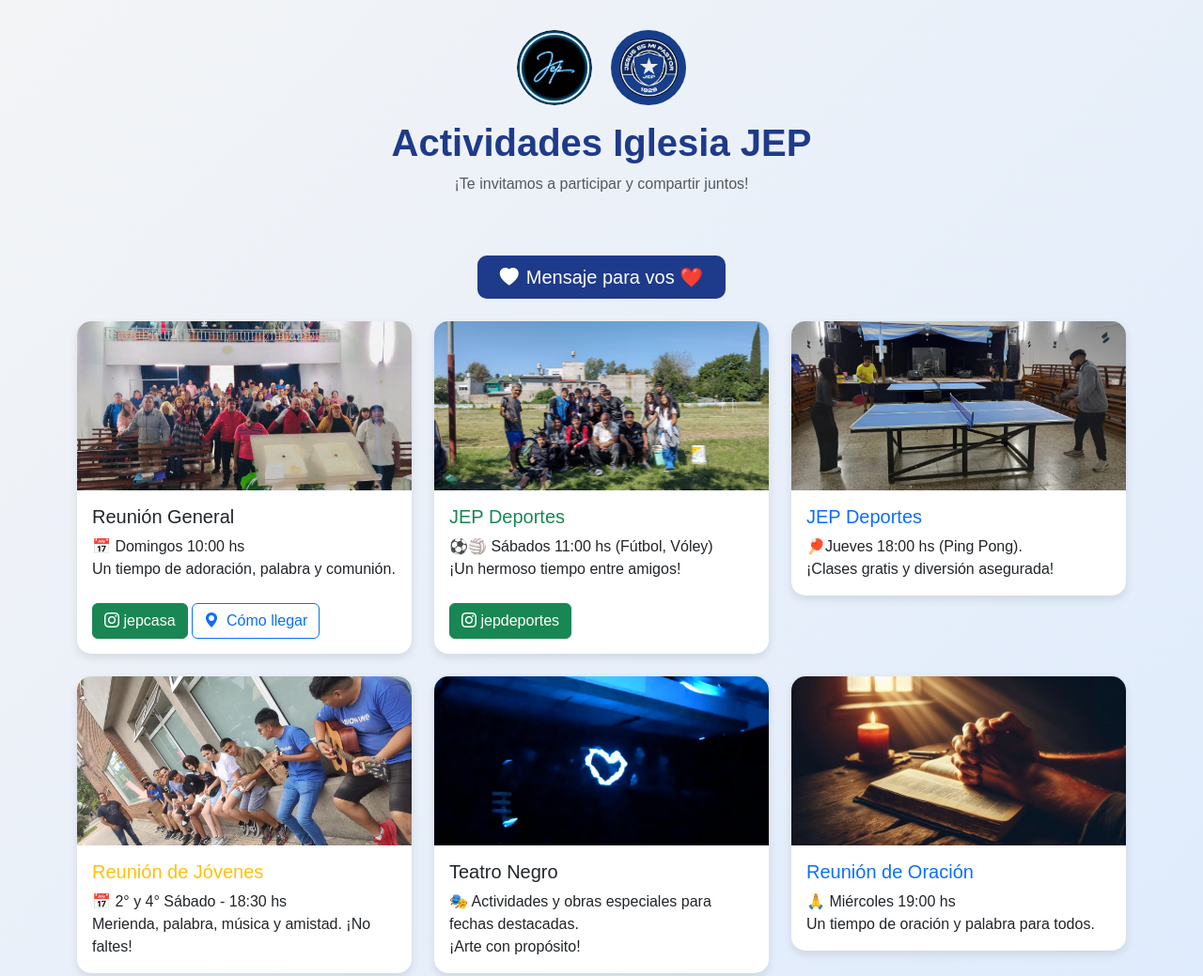
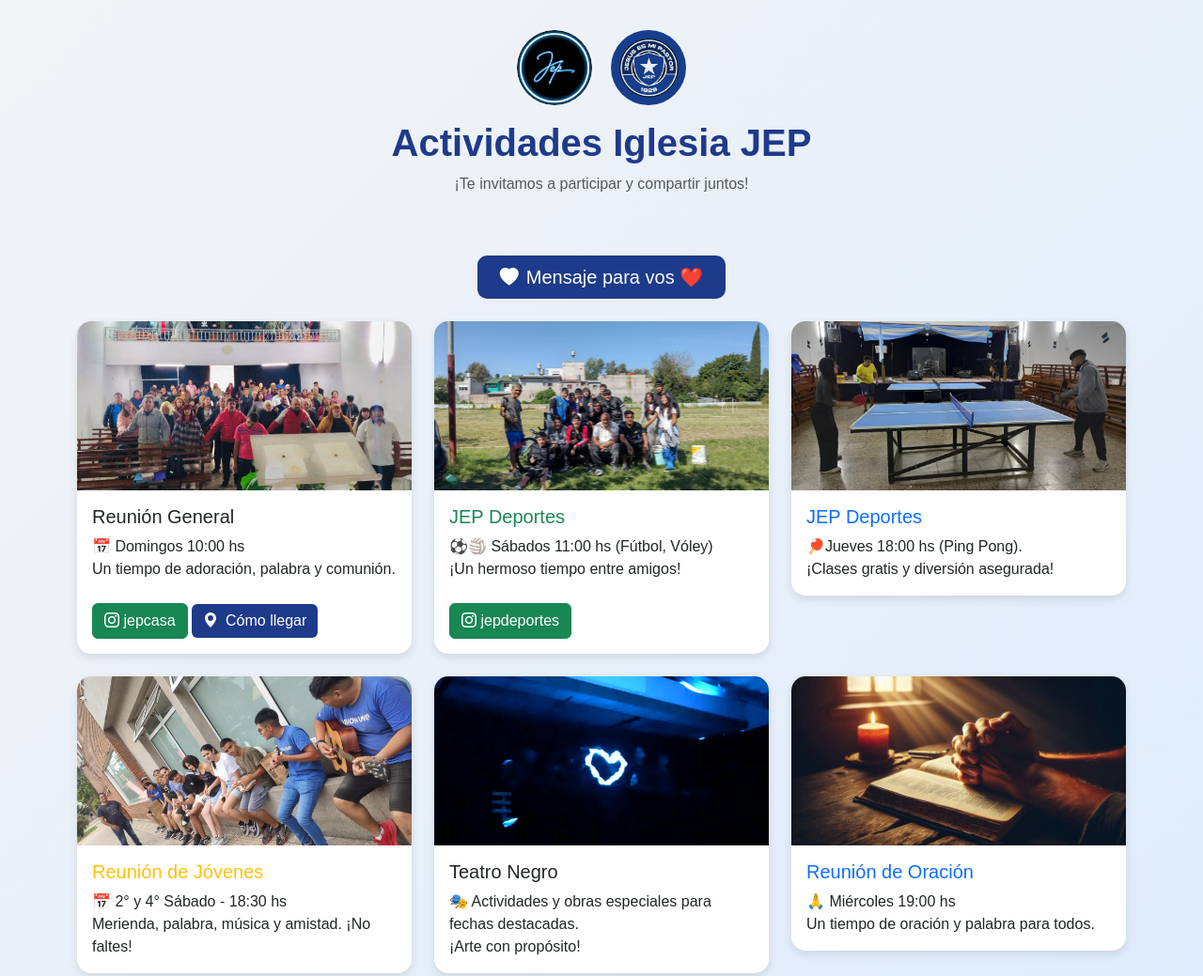
Before and after one commit to ELIAS2401/jepActividades, a plain HTML site: page index.html in a window 1280 px wide. Shown: the top 1039 px of the page at 94% size. Drawn offline with nearby package versions, Linux system fonts and the light colour scheme.

Commit message:
Update index.html

```diff
--- a/index.html
+++ b/index.html
@@ -61,6 +61,18 @@
             background: #1e3a8a;
             color: white;
         }
+
+        .btn-mapa {
+            background-color: #1e3a8a;
+            color: white;
+            border: none;
+        }
+
+        .btn-mapa:hover {
+            background-color: #3749b3;
+            /* un azul un poco más claro al pasar el mouse */
+            color: white;
+        }
     </style>
 </head>
 
@@ -98,7 +110,7 @@
                             <i class="bi bi-instagram"></i> jepcasa
                         </a>
                         <a href="https://maps.app.goo.gl/AFFJ3zzauuSs1ewo6" target="_blank"
-                            class="btn btn-outline-primary mt-2 align-items-center justify-content-center">
+                            class="btn btn-mapa mt-2 align-items-center justify-content-center">
                             <i class="bi bi-geo-alt-fill me-2"></i>Cómo llegar
                         </a>
                     </div>
```
